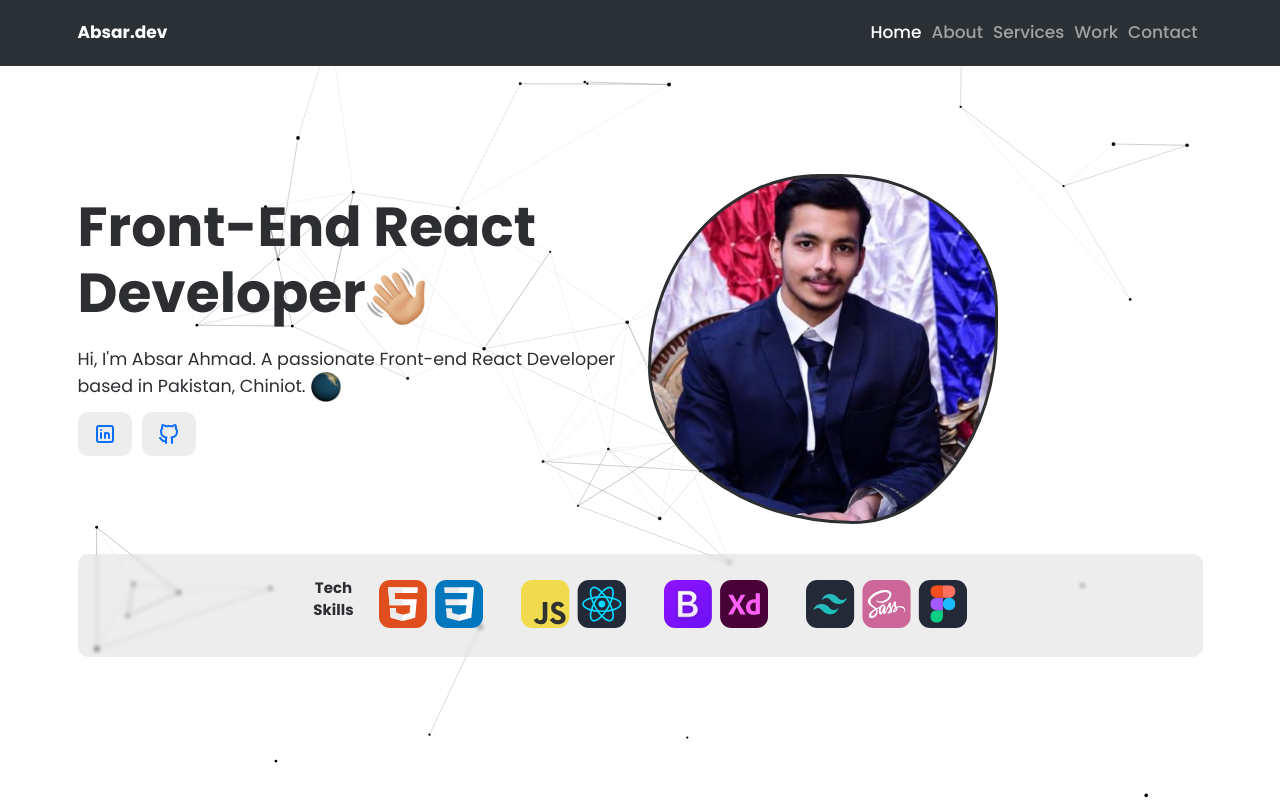
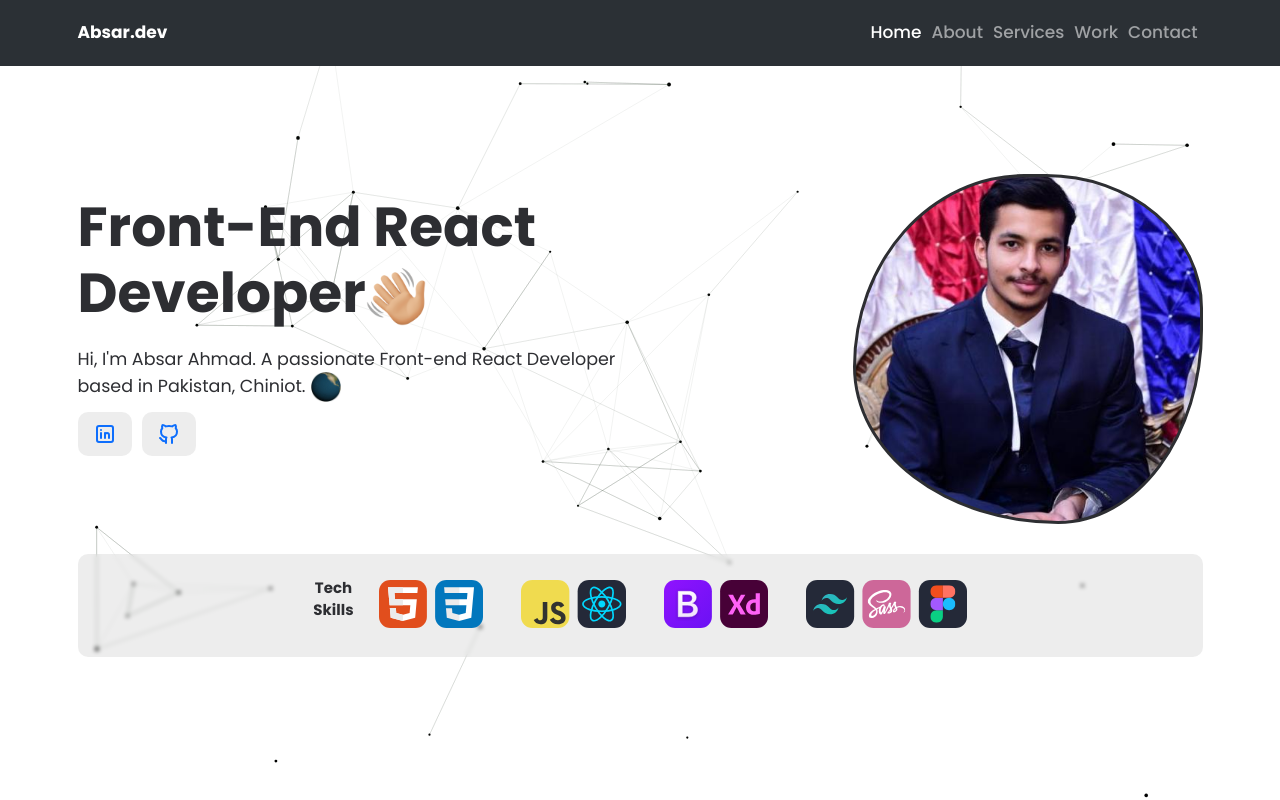
Before and after one commit to absar4/absarmern, a React (Vite) app: page / in a window 1280 px wide. Shown: the top 800 px of the page. Built offline with nearby package versions, Linux system fonts and the light colour scheme.

Commit message:
update: Hero image alignment

```diff
--- a/src/components/Hero.jsx
+++ b/src/components/Hero.jsx
@@ -145,7 +145,7 @@
                 </a>
               </span>
             </div>
-            <div className='col-lg-6'>
+            <div className='col-lg-6 d-flex justify-content-end'>
               <div className='hero-img'></div>
             </div>
           </div>
```
